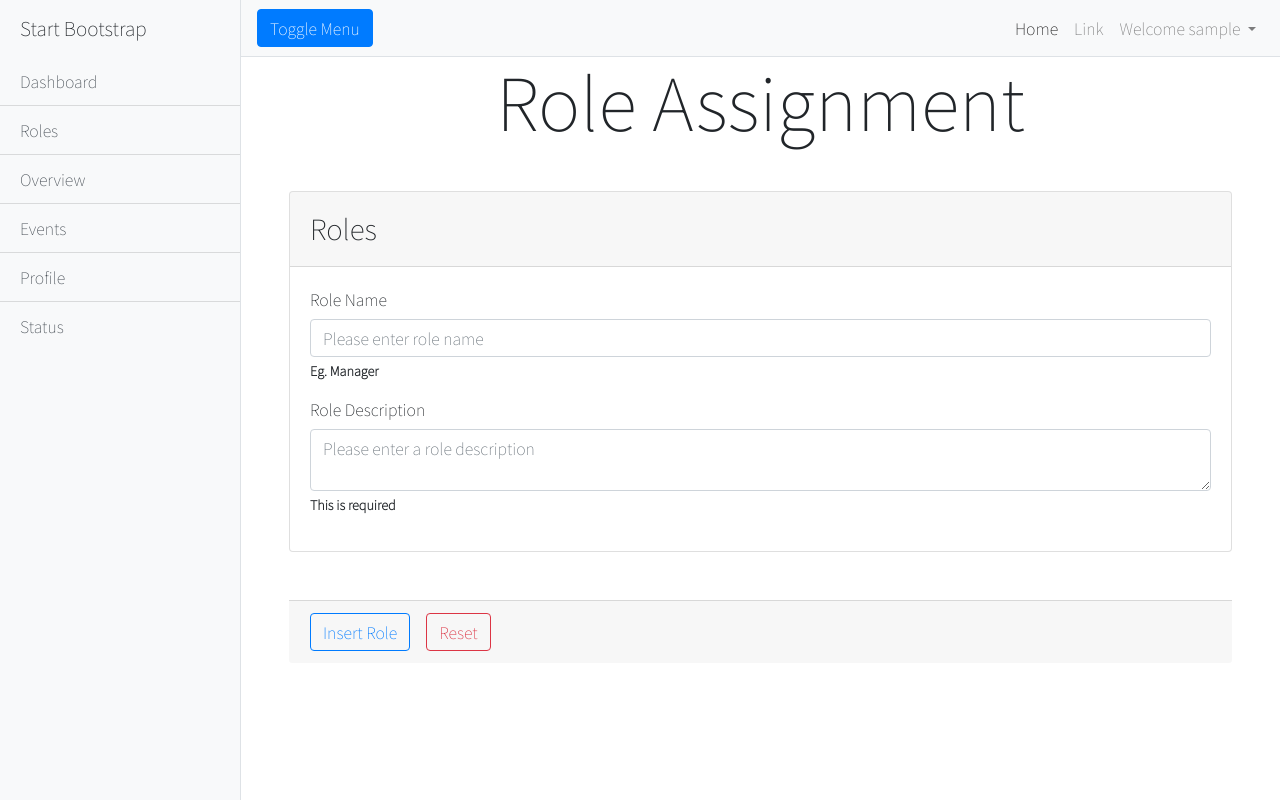
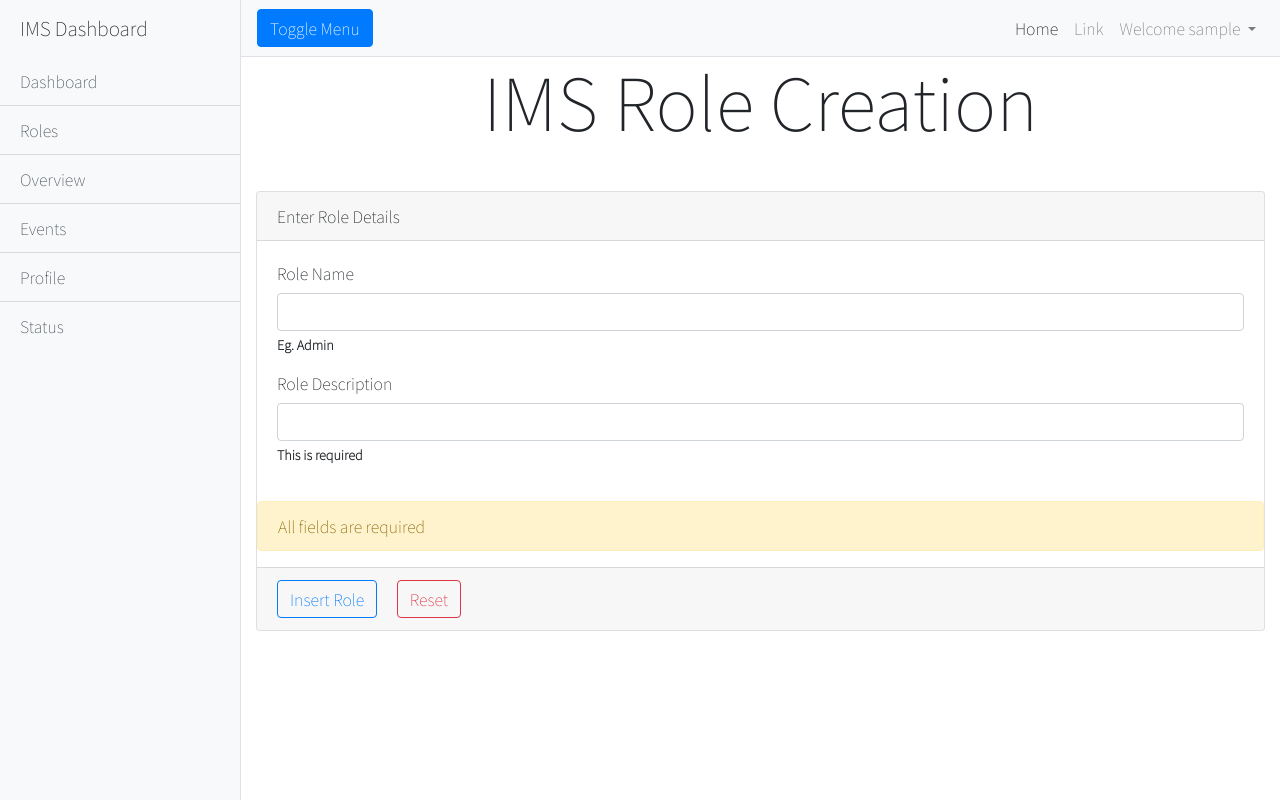
Before and after one commit to AlphaRomeoMike/ims, a PHP site: page /admin/roles.php?err=3 in a window 1280 px wide. Run offline with PHP 8.4, Linux system fonts and the light colour scheme; the visitor is signed in with stand-in values (Sample User, id 1); tables that the repository leaves empty hold one stand-in row (values such as "Sample post"); some libraries are stand-ins or nearby versions.

Commit message:
:sparkles: User Roles are being inserted

```diff
--- a/admin/links/head.php
+++ b/admin/links/head.php
@@ -24,6 +24,11 @@
   <link href="vendor/bootstrap/css/bootstrap.min.css" rel="stylesheet">
 
   <!-- Custom styles for this template -->
+  <style>
+    small {
+        font-weight: bolder;
+    }
+</style>
   <link href="css/simple-sidebar.css" rel="stylesheet">
   <link rel="stylesheet" href="../styles/style.css">
   <script src="/cdn.jsdelivr.net/npm/sweetalert2@10"></script>
--- a/admin/links/nav.php
+++ b/admin/links/nav.php
@@ -3,7 +3,7 @@
   <div class="d-flex" id="wrapper">
     <!-- Sidebar -->
     <div class="bg-light border-right" id="sidebar-wrapper">
-      <div class="sidebar-heading">Start Bootstrap </div>
+      <div class="sidebar-heading">IMS Dashboard </div>
       <div class="list-group list-group-flush">
         <a href="#" class="list-group-item list-group-item-action bg-light">Dashboard</a>
         <a href="roles.php" class="list-group-item list-group-item-action bg-light">Roles</a>
--- a/admin/roles.php
+++ b/admin/roles.php
@@ -5,62 +5,68 @@ include "../includes/db.inc.php";
     */
 include "links/head.php";
 include "links/nav.php";
-$_SESSION['token'] = bin2hex(random_bytes(32));
+$_SESSION['role_token'] = bin2hex(random_bytes(32));
 
-if(!isset($_SESSION['user_id']))
-{
+if (!isset($_SESSION['user_id'])) {
     header("location: ../login.php");
 }
 
 ?>
-    <style>
-        small {
-            font-weight: bolder;
-        }
-    </style>
+
+<!-- TITLE -->
 <div class="title">
-        <p class="display-3 text-center" id="heading">Role Assignment</p>
+    <div class="display-3 text-center">IMS Role Creation</div>
 </div>
-    <div class="card m-5">
-        <div class="card-header">
-            <h3 class="pt-2">Roles</h3>
+
+<!-- FORM -->
+<div class="container">
+    <div class="card mt-5">
+        <div class="card-header">Enter Role Details</div>
+
+        <form action="includes/role.inc.php" class="form" method="post" autocomplete="FALSE" autocapitalize="sentenses">
+            <div class="card-body">
+                <!-- FOR CSRF TOKEN AUTH -->
+                <input type="hidden" name="role_token" autocomplete="false" value="<?php echo $_SESSION['role_token']; ?>">
+
+                <div class="form-group">
+                    <label for="role_name">Role Name</label>
+                    <input type="text" name="role_name" class="form-control" autocomplete="false">
+                    <small>Eg. Admin</small>
                 </div>
-        <form action="includes/role.inc.php" method="POST">
-            <div class="card-body">
-                <!-- For Cross Site Reference Forgery Token -->
-                <input type="hidden" id="token" name="role_token" value="<?php echo $_SESSION['token'] ?>">
-                <!-- For Role Name -->
+
                 <div class="form-group">
-                    <label for="name">Role Name</label>
-                    <input type="text" id="name" name="role" class="form-control" placeholder="Please enter role name">
-                    <small>Eg. Manager</small>
-                </div>
-                <!-- For Role Name -->
-                <div class="form-group">
-                    <label for="desc">Role Description</label>
-                    <textarea id="desc" name="desc" class="form-control" placeholder="Please enter a role description"></textarea>
+                    <label for="role_desc">Role Description</label>
+                    <input type="text" name="role_description" class="form-control" autocomplete="false">
                     <small>This is required</small>
                 </div>
             </div>
-        </form>
-    </div>
             <?php
-        if(isset($error))
+            //* PRINT IF ERROR IS SET
+                if(isset($_GET['err']) == 1)
                 {
-            foreach($error as $err)
+                    echo '<p class="alert alert-warning">All fields are required</p>';
+                }
+                else if(isset($_GET['err']) == 2)
                 {
-                echo $err;
+                    echo '<p class="alert alert-warning">This role name already exists</p>';
                 }
+                else if(isset($_GET['err']) == 3)
+                {
+                    echo '<p class="alert alert-warning">Nice try hacker</p>';
+                }
+                else if(isset($_GET['suc']))
+                {
+                    echo '<p class="alert alert-success">Role has been inserted</p>';
                 }
             ?>
-    <div class="card-footer m-5">
-        <!-- Submit buttons -->
-        <div class="row">
-            <input type="submit" name="role_insert" id="insert" class="btn btn-outline-primary float-right ml-3" value="Insert Role">
-            <input type="reset" name="reset" id="reset" class="btn btn-outline-danger float-right ml-3">
+            <div class="card-footer">
+                <input type="submit" value="Insert Role" name="role_insert" class="btn btn-outline-primary mr-3">
+                <input type="reset" value="Reset" class="btn btn-outline-danger mr-3">
+            </div>
+        </form>
+
     </div>
 </div>
-    </form>
 </div>
 <?php
 include 'links/foot.php';
--- a/index.php
+++ b/index.php
@@ -5,7 +5,10 @@ include "includes/db.inc.php";
     */
 session_start();
 $_SESSION['token'] = bin2hex(random_bytes(32));
-
+if(isset($_SESSION['user_name']))
+{
+    header("location: admin/index.php");
+}
 ?>
 
 <!DOCTYPE html>
--- a/login.php
+++ b/login.php
@@ -5,7 +5,10 @@ include "includes/db.inc.php";
     */
 session_start();
 $_SESSION['token'] = bin2hex(random_bytes(32));
-
+if(isset($_SESSION['user_name']))
+{
+    header("location: admin/index.php");
+}
 ?>
 
 
```
Also changed, not shown: admin/includes/role.inc.php (+39 -15 lines). Lines whose indentation alone changed are shown as unchanged.
